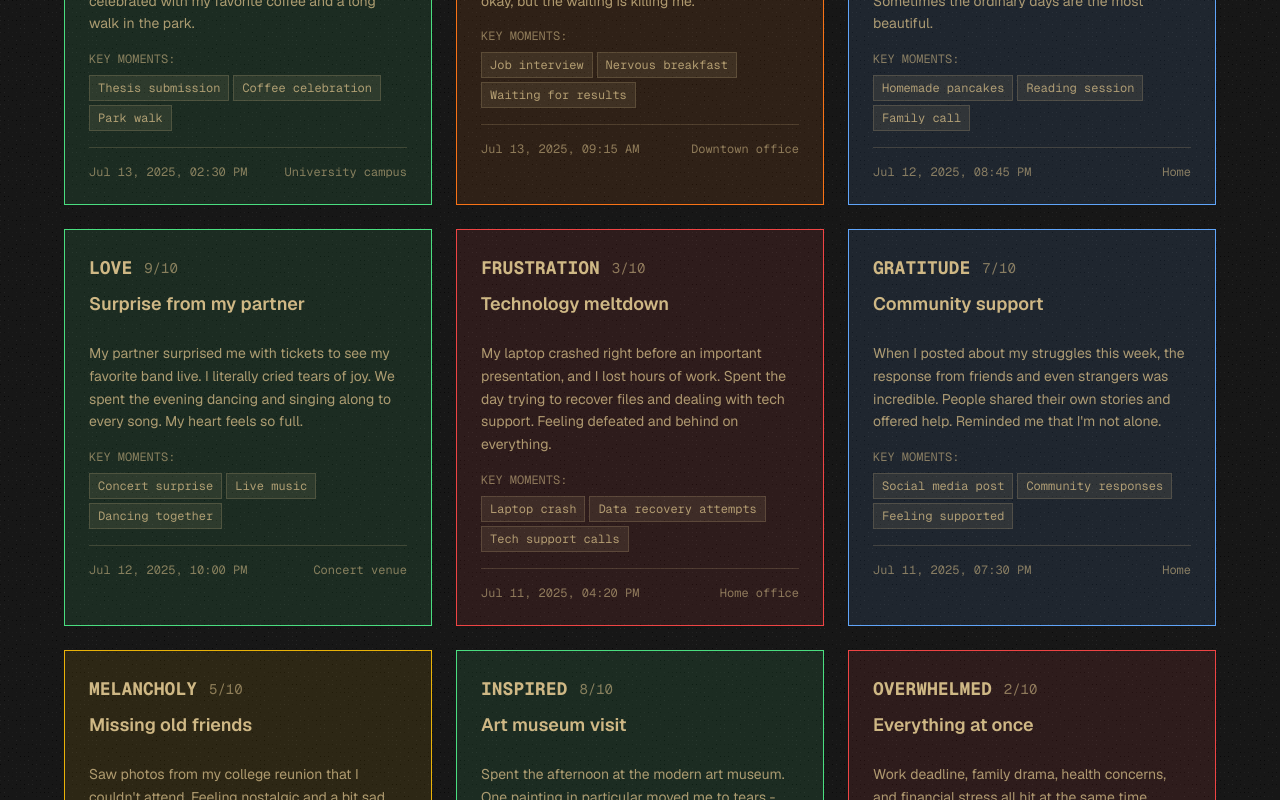
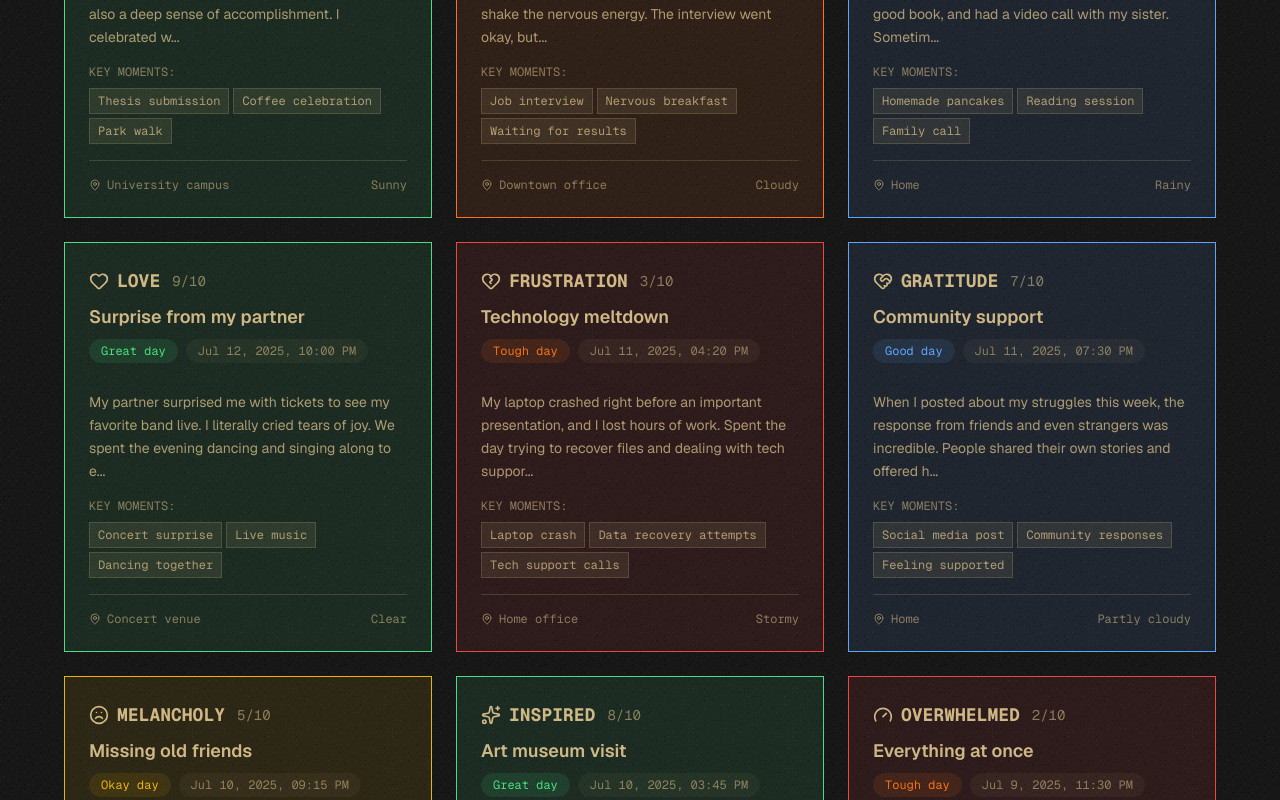
Before and after one commit to shashwtd/the-human-atlas, a Next.js app: page / in a window 1280 px wide. Shown: the part 1000-1800 px from the top of the page. Built offline with nearby package versions, Linux system fonts and the light colour scheme.

Commit message:
Added more depth & detail to the Emotion Card display. It now has icons along with emotion names, better UI/UX, and improved readability

```diff
--- a/src/components/EmotionCard.tsx
+++ b/src/components/EmotionCard.tsx
@@ -1,6 +1,9 @@
 "use client";
 
 import { EmotionEntry } from "@/data/emotions";
+import { emotionIcons } from "@/data/emotion-icons";
+import { MapPin } from "lucide-react";
+import * as React from "react";
 
 interface EmotionCardProps {
     emotion: EmotionEntry;
@@ -51,25 +54,45 @@ export default function EmotionCard({ emotion }: EmotionCardProps) {
         }).format(date);
     };
 
+    const truncateDescription = (text: string, maxLength: number = 150) => {
+        if (text.length <= maxLength) return text;
+        return text.slice(0, maxLength).trim() + "...";
+    };
+
     return (
+        <>
             <div
                 style={{
                     padding: "1.5rem",
                     border: `1px solid ${getMoodStyles(emotion.mood).border}`,
                     background: getMoodStyles(emotion.mood).background,
                     transition: "var(--transition-normal)",
+                    cursor: "pointer",
                 }}
-            className="hover:border-[var(--border-hover)]"
+                className="hover:border-[var(--border-hover)] hover:shadow-md"
             >
                 <div className="flex justify-between items-start mb-4">
                     <div className="flex-1">
-                    <div className="flex items-center gap-3 mb-2">
+                        <div className="flex items-center justify-between mb-2">
+                            <div className="flex items-center gap-3">
+                                <div className="flex items-center gap-2">
+                                    {emotionIcons[emotion.primaryEmotion] && (
+                                        <div className="text-[var(--text-primary)]">
+                                            {React.createElement(
+                                                emotionIcons[
+                                                    emotion.primaryEmotion
+                                                ],
+                                                { size: 20 }
+                                            )}
+                                        </div>
+                                    )}
                                     <span
                                         style={{ color: "var(--text-primary)" }}
                                         className="font-mono text-lg font-bold"
                                     >
                                         {emotion.primaryEmotion.toUpperCase()}
                                     </span>
+                                </div>
                                 <span
                                     style={{ color: "var(--text-muted)" }}
                                     className="text-sm font-mono"
@@ -77,12 +100,39 @@ export default function EmotionCard({ emotion }: EmotionCardProps) {
                                     {emotion.dayRating}/10
                                 </span>
                             </div>
+                        </div>
                         <h4
                             style={{ color: "var(--text-primary)" }}
                             className="font-sans text-lg font-semibold mb-2"
                         >
                             {emotion.title}
                         </h4>
+
+                        {/* Add a dynamic tag based on dayRating */}
+                        <div className="mb-3 flex gap-2">
+                            <span
+                                className={`text-xs font-mono px-3 py-1 rounded-full ${
+                                    emotion.dayRating >= 8
+                                        ? "bg-[var(--mood-excellent-bg)] text-[var(--mood-excellent-border)]"
+                                        : emotion.dayRating >= 6
+                                        ? "bg-[var(--mood-good-bg)] text-[var(--mood-good-border)]"
+                                        : emotion.dayRating >= 4
+                                        ? "bg-[var(--mood-neutral-bg)] text-[var(--mood-neutral-border)]"
+                                        : "bg-[var(--mood-difficult-bg)] text-[var(--mood-difficult-border)]"
+                                }`}
+                            >
+                                {emotion.dayRating >= 8
+                                    ? "Great day"
+                                    : emotion.dayRating >= 6
+                                    ? "Good day"
+                                    : emotion.dayRating >= 4
+                                    ? "Okay day"
+                                    : "Tough day"}
+                            </span>
+                            <span className="text-xs font-mono px-3 py-1 rounded-full bg-foreground/5 text-foreground/60">
+                                {formatDate(emotion.timestamp)}
+                            </span>
+                        </div>
                     </div>
                 </div>
 
@@ -90,7 +140,7 @@ export default function EmotionCard({ emotion }: EmotionCardProps) {
                     style={{ color: "var(--text-secondary)" }}
                     className="font-sans text-sm leading-relaxed mb-4"
                 >
-                {emotion.description}
+                    {truncateDescription(emotion.description)}
                 </p>
 
                 {emotion.significantEvents.length > 0 && (
@@ -111,10 +161,23 @@ export default function EmotionCard({ emotion }: EmotionCardProps) {
                     </div>
                 )}
 
-            <div className="flex justify-between text-xs font-mono text-foreground/60 mt-4 pt-4 border-t border-foreground/20">
-                <span>{formatDate(emotion.timestamp)}</span>
-                {emotion.location && <span>{emotion.location}</span>}
+                <div className="flex flex-wrap gap-2 text-xs font-mono text-foreground/60 mt-4 pt-4 border-t border-foreground/20">
+                    {emotion.location && (
+                        <div className="flex items-center gap-1.5">
+                            <MapPin size={12} className="" />
+                            <span>{emotion.location}</span>
+                        </div>
+                    )}
+                    <div className="flex-1" />
+                    {emotion.weather && (
+                        <span className="text-xs font-mono rounded-full ">
+                            {emotion.weather}
+                        </span>
+                    )}
                 </div>
             </div>
+
+            {/* Detailed View Modal */}
+        </>
     );
 }
```
Lines whose indentation alone changed are shown as unchanged.
